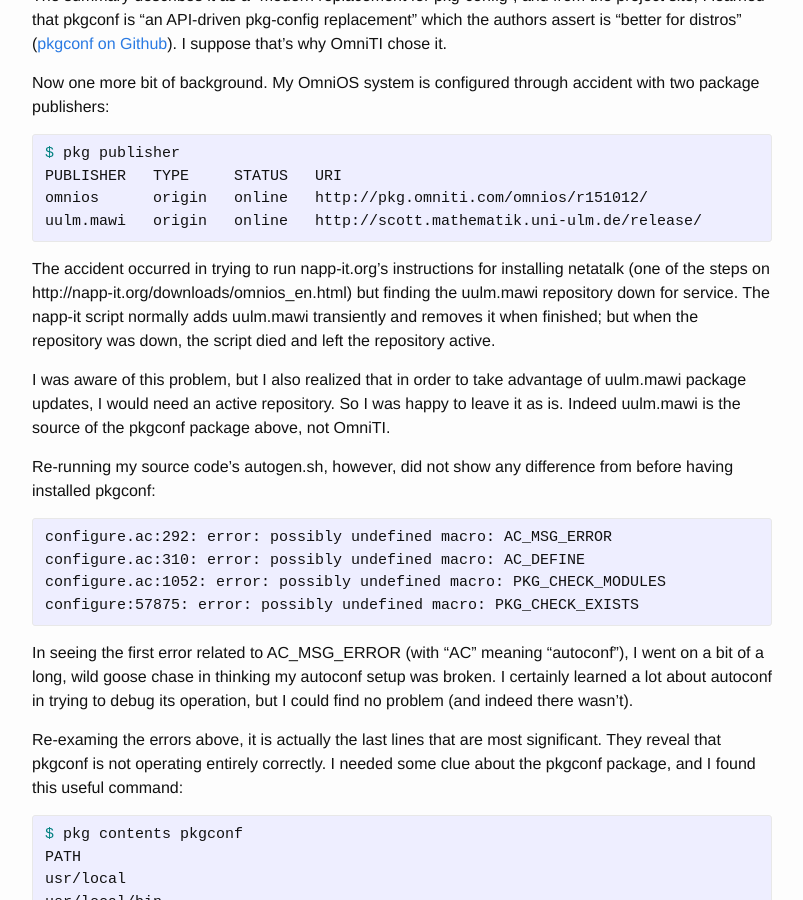
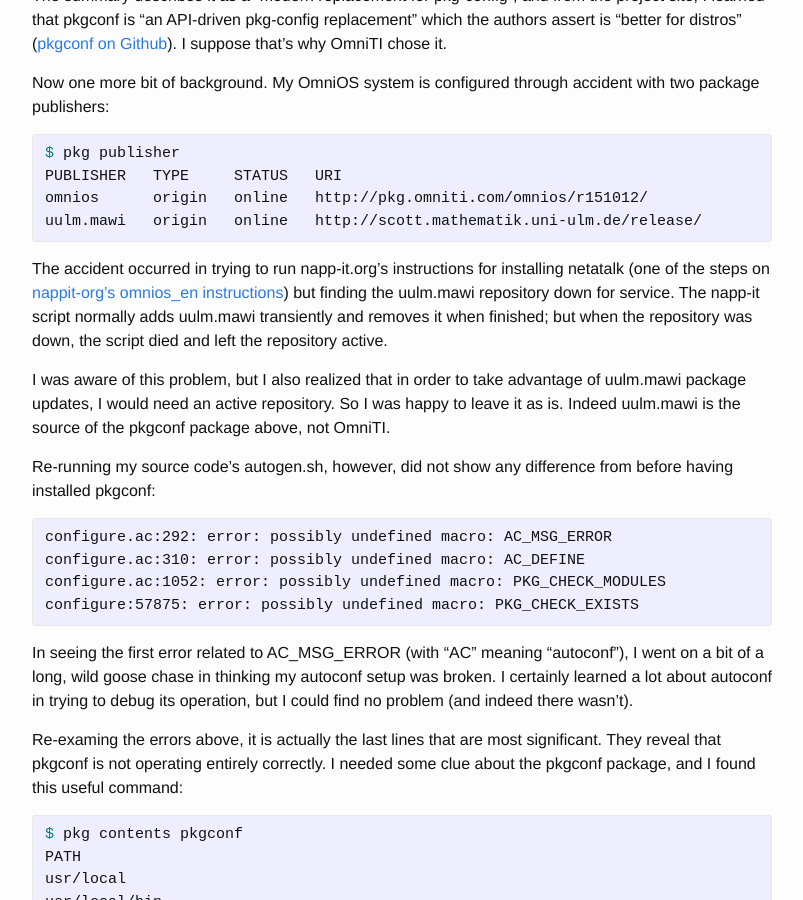
Before and after one commit to idodeclare/idodeclare.github.io, a Jekyll site: the page built from _posts/2014-12-21-pkgconf_omnios_uulm.md, in a window 1280 px wide and 900 px high, scrolled down 768 px. Shown: the whole window, without its empty margins (238-1041 px from the left). Built offline with Jekyll 4.4.1, drawn with Linux system fonts in a browser that asks for light colours.

Commit message:
Fix to make active link to omnios_en.html

```diff
--- a/_posts/2014-12-21-pkgconf_omnios_uulm.md
+++ b/_posts/2014-12-21-pkgconf_omnios_uulm.md
@@ -50,7 +50,8 @@ uulm.mawi   origin   online   http://scott.mathematik.uni-ulm.de/release/
 {% endhighlight %}
 
 The accident occurred in trying to run napp-it.org's instructions for installing
-netatalk (one of the steps on http://napp-it.org/downloads/omnios_en.html) but
+netatalk (one of the steps on [nappit-org's
+omnios_en instructions](http://napp-it.org/downloads/omnios_en.html)) but
 finding the uulm.mawi repository down for service. The napp-it script normally
 adds uulm.mawi transiently and removes it when finished; but when the repository
 was down, the script died and left the repository active.
```
